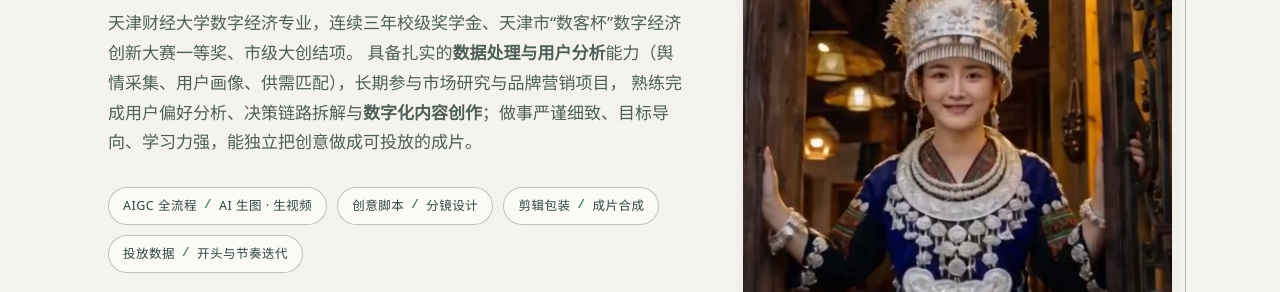
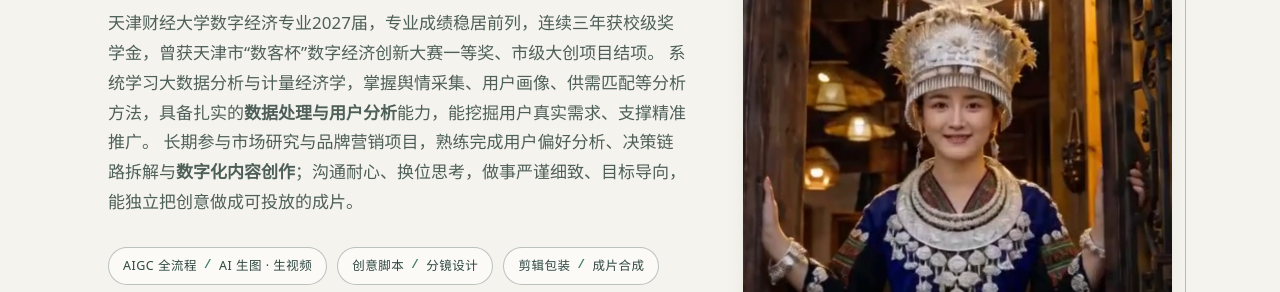
Before and after one commit to lxlin2024/my-portfolio, a plain HTML site: page index.html in a window 1280 px wide. Shown: the part 294-586 px from the top of the page. Drawn offline with Linux system fonts and the light colour scheme; a web font is replaced by a local one.

Commit message:
hero自我介绍精简为约200字

```diff
--- a/index.html
+++ b/index.html
@@ -364,9 +364,9 @@ section{scroll-margin-top:72px}
         <span class="hero-kicker">AIGC CREATIVE · 创意制片 / 短视频素材 · 2027 秋招</span>
         <h1>李欣<em class="thin">作品集</em></h1>
         <p class="hero-sub">
-          天津财经大学数字经济专业，连续三年校级奖学金、天津市“数客杯”数字经济创新大赛一等奖、市级大创结项。
-          具备扎实的<b>数据处理与用户分析</b>能力（舆情采集、用户画像、供需匹配），长期参与市场研究与品牌营销项目，
-          熟练完成用户偏好分析、决策链路拆解与<b>数字化内容创作</b>；做事严谨细致、目标导向、学习力强，能独立把创意做成可投放的成片。
+          天津财经大学数字经济专业2027届，专业成绩稳居前列，连续三年获校级奖学金，曾获天津市“数客杯”数字经济创新大赛一等奖、市级大创项目结项。
+          系统学习大数据分析与计量经济学，掌握舆情采集、用户画像、供需匹配等分析方法，具备扎实的<b>数据处理与用户分析</b>能力，能挖掘用户真实需求、支撑精准推广。
+          长期参与市场研究与品牌营销项目，熟练完成用户偏好分析、决策链路拆解与<b>数字化内容创作</b>；沟通耐心、换位思考，做事严谨细致、目标导向，能独立把创意做成可投放的成片。
         </p>
         <div class="hero-tags">
           <span class="tag">AIGC 全流程 <b>/</b> AI 生图 · 生视频</span>
```
